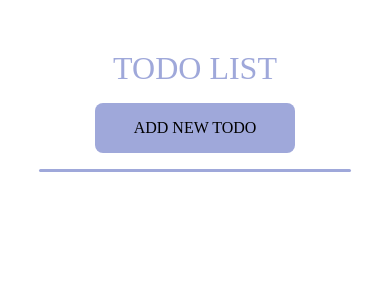
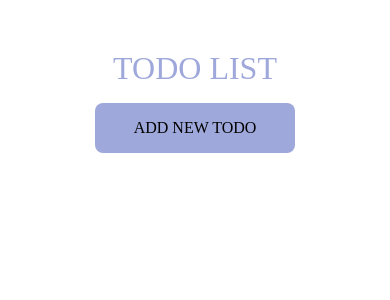
Before and after one commit to rolandkun98/react-native-todo-app, a React Native app: screen / in a window 390 px wide. Shown: the top 300 px of the page. Built offline with nearby package versions, Linux system fonts and the light colour scheme.

Commit message:
refactor(screens):use color var

```diff
--- a/screens/todo-list/todo-list-style.ts
+++ b/screens/todo-list/todo-list-style.ts
@@ -1,11 +1,12 @@
 import { StyleSheet } from "react-native";
+import { colors } from "../../utils/style-vars";
 
 export const todoListStyles = StyleSheet.create({
   separator: {
     marginTop: 16,
     width: "80%",
     height: 3,
-    backgroundColor: "#9fa8da",
+    backgroundColor: colors.secondary,
     borderRadius: 8,
   },
 });
```
